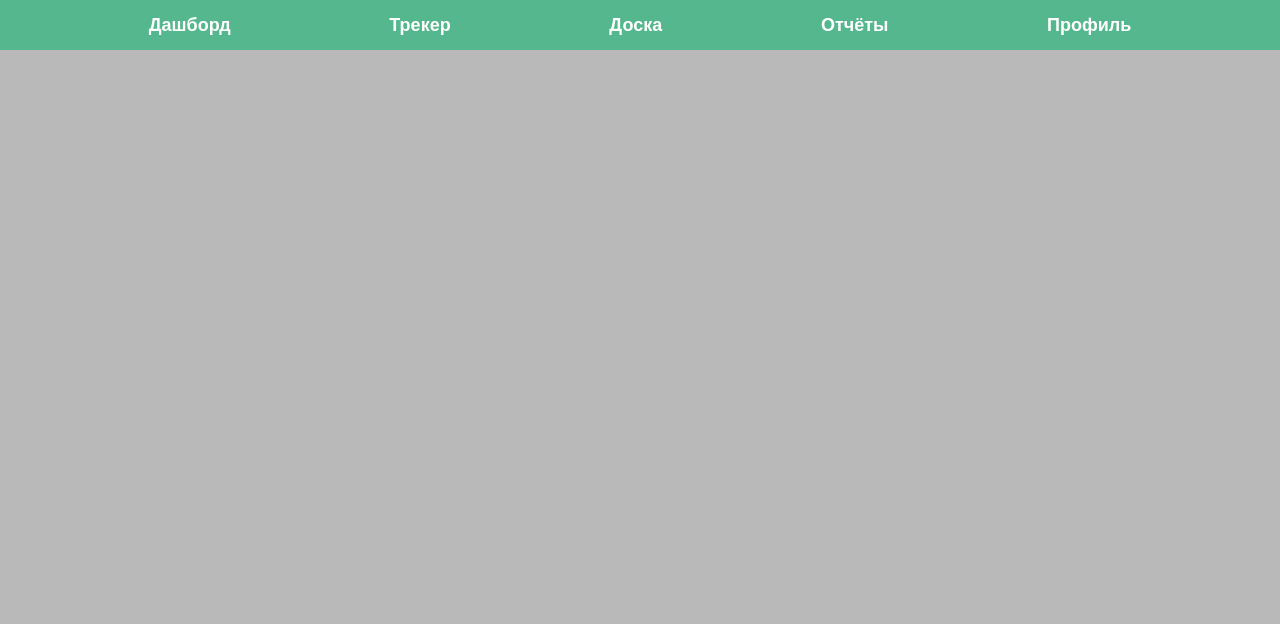
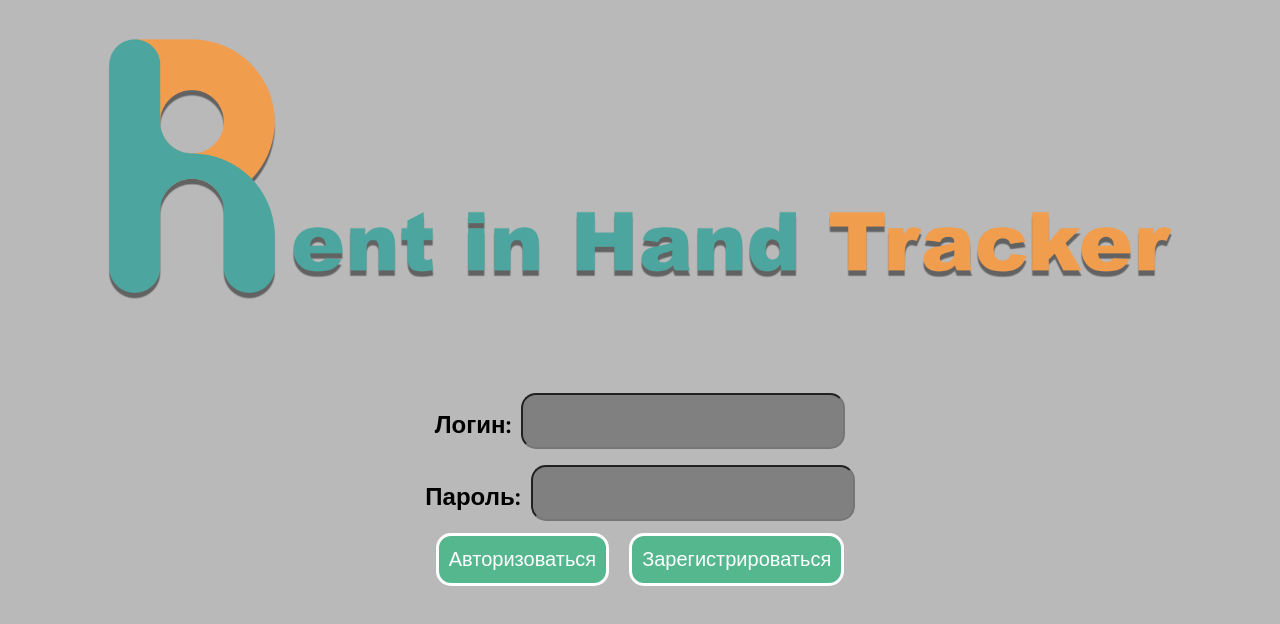
Before and after one commit to Fyordo/self-hosted-agile-tracker-app, a Vue app in the folder rih-tracker-app/: page /login in a window 1280 px wide. Shown: the top 624 px of the page. Built offline with nearby package versions, Linux system fonts and the light colour scheme.

Commit message:
Implement ofigennaya system

```diff
--- a/rih-tracker-app/src/App.vue
+++ b/rih-tracker-app/src/App.vue
@@ -1,15 +1,34 @@
 <template>
-  <Navbar/>
+  <div v-if="authorized">
+    <Navbar/>
+  </div>
   <RouterView/>
 </template>
 
 <script>
 import Navbar from "@/components/navbar/Navbar.vue";
 import axios from 'axios';
+import router from "@/router/router.js";
 
 export default {
+  mounted() {
+    // Проверяем наличие JWT в localStorage
+    const jwtToken = localStorage.getItem('jwt');
+
+    // Если JWT есть, отрисовываем компонент Navbar
+    if (jwtToken) {
+      this.authorized = true;
+    }
+    else{
+      router.push("/login");
+    }
+  },
+  data () {
+    return {
+        authorized: false, // Флаг для отрисовки компонента Navbar
+    };
+  },
   created () {
-    //axios.defaults.headers.common['Access-Control-Allow-Origin'] = '*';
   },
   components: {
     Navbar
--- a/rih-tracker-app/src/config/config.js
+++ /dev/null
@@ -1,5 +0,0 @@
-const apiPath = "http://localhost:8080";
-
-export default {
-    apiPath: apiPath
-};
--- /dev/null
+++ b/rih-tracker-app/src/pages/Auth/AuthPage.vue
@@ -0,0 +1,104 @@
+<template>
+    <img :src="'src/images/RihTrackerLogo.png'">
+    <div class="login-form">
+        <div class="auth-input">
+            <h2 class="input-margin">Логин:</h2>
+            <UIInput
+            type="text"
+            class="input-box"
+            v-model="loginForm.login"
+            />
+        </div>
+
+        <div class="auth-input">
+            <h2 class="input-margin">Пароль:</h2>
+            <UIInput
+            type="password"
+            class="input-box"
+            v-model="loginForm.password"
+            />
+        </div>
+
+        <div class="auth-buttons-container">
+            <UIButton @click="login" :title="'Авторизоваться'"/>
+            <UIButton @click="toRegisterPage" :title="'Зарегистрироваться'"/>
+        </div>
+    </div>
+</template>
+
+<script>
+import UIButton from "@/components/UI/UIButton.vue";
+import UIInput from "@/components/UI/UIInput.vue";
+import axiosAgregator from "@/server/axiosAgregator.js";
+import router from "@/router/router.js";
+export default {
+    methods: {
+        async login(){
+            try {
+                const response = await axiosAgregator.sendPost("/api/auth/login", {
+                    login: this.loginForm.login,
+                    password: this.loginForm.password,
+                });
+
+                if (response.status === 200 && response.data.token) {
+                    // Если статус 200 и есть поле token, записываем его в localStorage
+                    localStorage.setItem('jwt', response.data.token);
+                    localStorage.setItem('userId', response.data.id);
+                    router.push("/profile");
+                } else {
+                    alert('Сервер тупит');
+                }
+            } catch (error) {
+            // Обработка ошибок
+                if (error.response && error.response.status === 400) {
+                    // Если приходит статус 403
+                    alert('Неверно введены данные');
+                } else {
+                    alert('Произошла вот эта жопа:', error);
+                }
+            }
+        },
+    },
+    data () {
+        return {
+            loginForm: {
+                login: "",
+                password: "",
+            }
+        }
+    },
+    components: {
+        UIButton,
+        UIInput
+    },
+
+}
+</script>
+
+<style scoped>
+.login-form {
+    margin-top: 50px;
+    display: flex;
+    flex-direction: column;
+    align-items: center;
+    justify-content: center;
+    flex-wrap: wrap;
+}
+
+.auth-input {
+    display: flex;
+}
+
+.input-margin {
+    margin-right: 10px;
+}
+
+.input-box{
+    margin-top: 4px;
+}
+
+img {
+    width: 100%;
+    height: auto;
+}
+</style>
--- a/rih-tracker-app/src/pages/Profile/Profile.vue
+++ b/rih-tracker-app/src/pages/Profile/Profile.vue
@@ -4,11 +4,11 @@
         :src="this.profileInfo.avatar"
         />
         <div class="profile-info">
-            <h1>{{this.profileInfo.username}}@{{this.profileInfo.id}}</h1>
+            <h1>{{this.profileInfo.username}}{{this.profileInfo.id}}</h1>
             <h2>Логин: {{this.profileInfo.login}}</h2>
             <div class="profile-buttons-container">
                 <UIButton v-on:click="toEditPage" :title="'Редактировать'"/>
-                <UIButton :title="'Выйти'"/>
+                <UIButton v-on:click="logout" :title="'Выйти'"/>
             </div>
         </div>
     </div>
@@ -17,8 +17,7 @@
 <script>
 import UIImage from "@/components/UI/UIImage.vue";
 import UIButton from "@/components/UI/UIButton.vue";
-import appConfig from "@/config/config.js";
-import axios from 'axios';
+import axiosAgregator from "@/server/axiosAgregator.js";
 import router from "@/router/router.js";
 
 export default {
@@ -27,18 +26,23 @@ export default {
     },
     methods: {
         async loadInfo() {
-            await axios
-                .get(appConfig.apiPath + "/api/profile/2")
-                .then(response => {
-                    this.profileInfo.id = response.data.id;
-                    this.profileInfo.username = response.data.username;
-                    this.profileInfo.login = response.data.login;
-                    this.profileInfo.avatar = response.data.avatar;
-                });
+            axiosAgregator.sendGet("/api/profile/" + localStorage.getItem("userId"))
+            .then(response => {
+                this.profileInfo.id = response.data.id;
+                this.profileInfo.username = response.data.username + "@";
+                this.profileInfo.login = response.data.login;
+                this.profileInfo.avatar = response.data.avatar;
+            });
         },
 
         toEditPage: function (event){
             router.push("/profile/edit");
+        },
+
+        logout: function (event){
+            localStorage.removeItem("jwt");
+            localStorage.removeItem('userId');
+            router.push("/login");
         }
     },
     components: {
--- a/rih-tracker-app/src/pages/Profile/ProfileEdit.vue
+++ b/rih-tracker-app/src/pages/Profile/ProfileEdit.vue
@@ -32,8 +32,7 @@
 import UIImage from "@/components/UI/UIImage.vue";
 import UIButton from "@/components/UI/UIButton.vue";
 import UIInput from "@/components/UI/UIInput.vue";
-import appConfig from "@/config/config.js";
-import axios from 'axios';
+import axiosAgregator from "@/server/axiosAgregator.js";
 import router from "@/router/router.js";
 
 export default {
@@ -42,22 +41,23 @@ export default {
     },
     methods: {
         async loadInfo() {
-            await axios
-                .get(appConfig.apiPath + "/api/profile/2")
+                axiosAgregator.sendGet("/api/profile/" + localStorage.getItem("userId"))
                 .then(response => {
                     this.profileInfo.username = response.data.username;
                     this.profileInfo.login = response.data.login;
                     this.profileInfo.avatar = response.data.avatar;
                 });
         },
+
         async saveInfo() {
-            await axios
-                .put(appConfig.apiPath + "/api/profile/2", {
+            await axiosAgregator.sendGet(
+                "/api/profile/" + localStorage.getItem("userId"),
+                {
                     username: this.profileInfo.username,
                     login: this.profileInfo.login,
                     avatar: this.profileInfo.avatar,
-                })
-                .then();
+                }
+            )
         },
 
         toProfilePage: function (event){
--- a/rih-tracker-app/src/router/router.js
+++ b/rih-tracker-app/src/router/router.js
@@ -1,3 +1,4 @@
+import AuthPage from "@/pages/Auth/AuthPage.vue";
 import Board from "@/pages/Board.vue";
 import Dashboard from "@/pages/Dashboard.vue";
 import Profile from "@/pages/Profile/Profile.vue";
@@ -30,12 +31,17 @@ const routes = [
     {
         path: '/profile',
         component: Profile,
-        name: "ProfilePage"
+        name: 'ProfilePage'
     },
     {
         path: '/profile/edit',
         component: ProfileEdit,
         name: "ProfileEditPage"
+    },
+    {
+        path: '/login',
+        component: AuthPage,
+        name: "AuthPage"
     }
 ]
 
--- /dev/null
+++ b/rih-tracker-app/src/server/axiosAgregator.js
@@ -0,0 +1,68 @@
+import axios from 'axios';
+
+const apiPath = "http://localhost:8080";
+
+export default {
+    sendGet: async function (path) {
+        var headers = {}
+        if (localStorage.getItem("jwt") !== null){
+            headers = {
+                Authorization: `Bearer ${localStorage.getItem("jwt")}`,
+            };
+        }
+        return await axios
+            .get(
+                apiPath + path,
+                {
+                    headers: headers,
+                }
+            );
+    },
+    sendPost: async function (path, data) {
+        var headers = {}
+        if (localStorage.getItem("jwt") !== null){
+            headers = {
+                Authorization: `Bearer ${localStorage.getItem("jwt")}`,
+            };
+        }
+        return await axios
+            .post(
+                apiPath + path,
+                data,
+                {
+                    headers: headers,
+                }
+            );
+    },
+    sendPut: async function (path) {
+        var headers = {}
+        if (localStorage.getItem("jwt") !== null){
+            headers = {
+                Authorization: `Bearer ${localStorage.getItem("jwt")}`,
+            };
+        }
+        return await axios
+            .post(
+                apiPath + path,
+                data,
+                {
+                    headers: headers,
+                }
+            );
+    },
+    sendDelete: async function (path) {
+        var headers = {}
+        if (localStorage.getItem("jwt") !== null){
+            headers = {
+                Authorization: `Bearer ${localStorage.getItem("jwt")}`,
+            };
+        }
+        return await axios
+            .delete(
+                apiPath + path,
+                {
+                    headers: headers,
+                }
+            );
+    },
+};
```
Also changed, not shown: rih-tracker-app/src/images/RihTrackerLogo.png (added).
